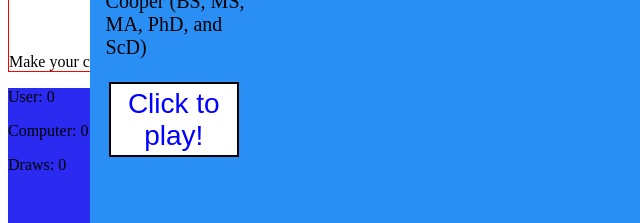
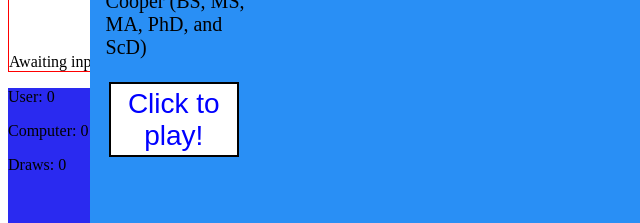
Before and after one commit to erican22/Rock-Paper-Scissors-Lizard-Spock, a plain HTML site: page index.html in a window 1280 px wide. Shown: the part 472-695 px from the top of the page, 0-640 px from the left. Drawn offline with Linux system fonts and the light colour scheme; some icons are missing.

Commit message:
Edit content of text-result div

```diff
--- a/index.html
+++ b/index.html
@@ -33,7 +33,7 @@
         <button class="gamebtn" id="scissors-btn" data-type="scissors"><i class="fa-thin fa-hand-scissors"></i> Scissors</button>
         <button class="gamebtn" id="lizard-btn" data-type="lizard"><i class="fa-thin fa-hand-lizard"></i> Lizard</button>
         <button class="gamebtn" id="spock-btn" data-type="spock"><i class="fa-thin fa-hand-spock"></i> Spock</button>
-        <div id="text-result">Make your choice!</div>
+        <div id="text-result">Awaiting input...</div>
     </div>
     <div id="results-section">
         <p>User: <span id="user-score">0</span></p>
```
